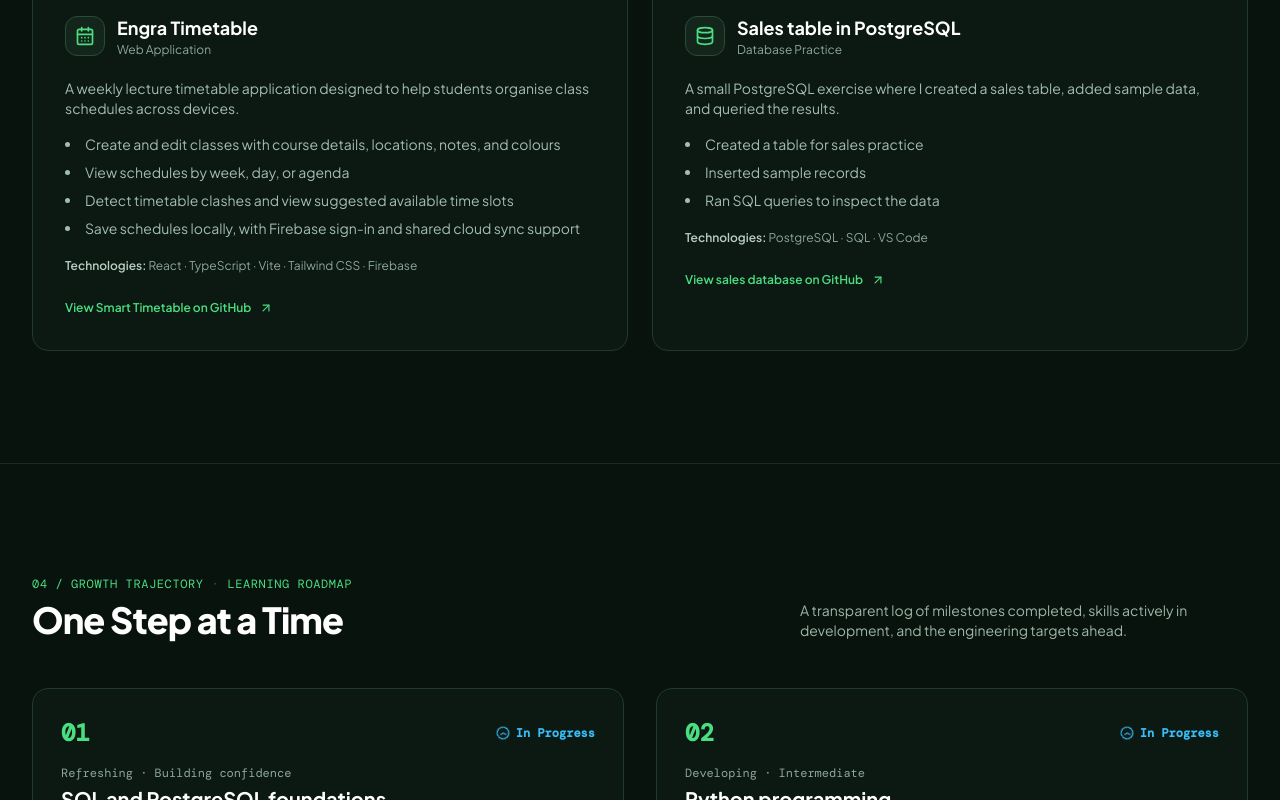
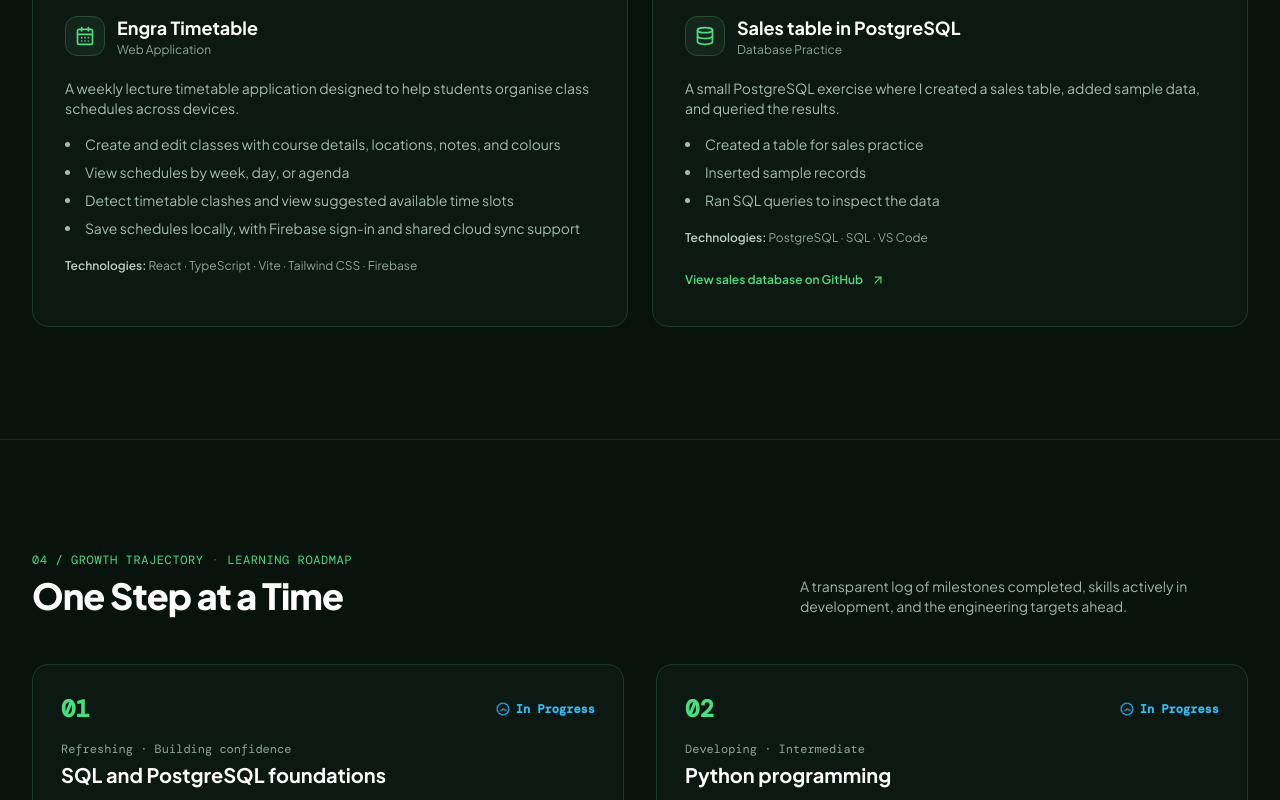
Before and after one commit to Adio05/MyPortfolio, a React (Vite) app: page / in a window 1280 px wide. Shown: the part 1788-2588 px from the top of the page. Built offline with nearby package versions, Linux system fonts and the light colour scheme; a web font is replaced by a local one.

Commit message:
Remove private timetable repository link from portfolio

```diff
--- a/src/components/ProjectsSection.tsx
+++ b/src/components/ProjectsSection.tsx
@@ -13,9 +13,7 @@ const projects = [
       'Save schedules locally, with Firebase sign-in and shared cloud sync support'
     ],
     technologies: ['React', 'TypeScript', 'Vite', 'Tailwind CSS', 'Firebase'],
-    githubUrl: 'https://github.com/Adio05/Smart-Timetable',
     Icon: CalendarDays,
-    linkLabel: 'View Smart Timetable on GitHub'
   },
   {
     title: 'Sales table in PostgreSQL',
@@ -62,9 +60,11 @@ export const ProjectsSection: React.FC = () => (
             <p className="text-xs text-[#8ca89a] mb-5">
               <span className="font-semibold text-[#b8d0c2]">Technologies:</span> {technologies.join(' · ')}
             </p>
-            <a href={githubUrl} target="_blank" rel="noreferrer" className="inline-flex items-center gap-2 text-xs font-semibold text-[#4ade80] hover:text-[#86efac]">
-              {linkLabel}<ArrowUpRight className="w-3.5 h-3.5" />
-            </a>
+            {githubUrl && (
+              <a href={githubUrl} target="_blank" rel="noreferrer" className="inline-flex items-center gap-2 text-xs font-semibold text-[#4ade80] hover:text-[#86efac]">
+                {linkLabel}<ArrowUpRight className="w-3.5 h-3.5" />
+              </a>
+            )}
           </article>
         ))}
       </div>
```
